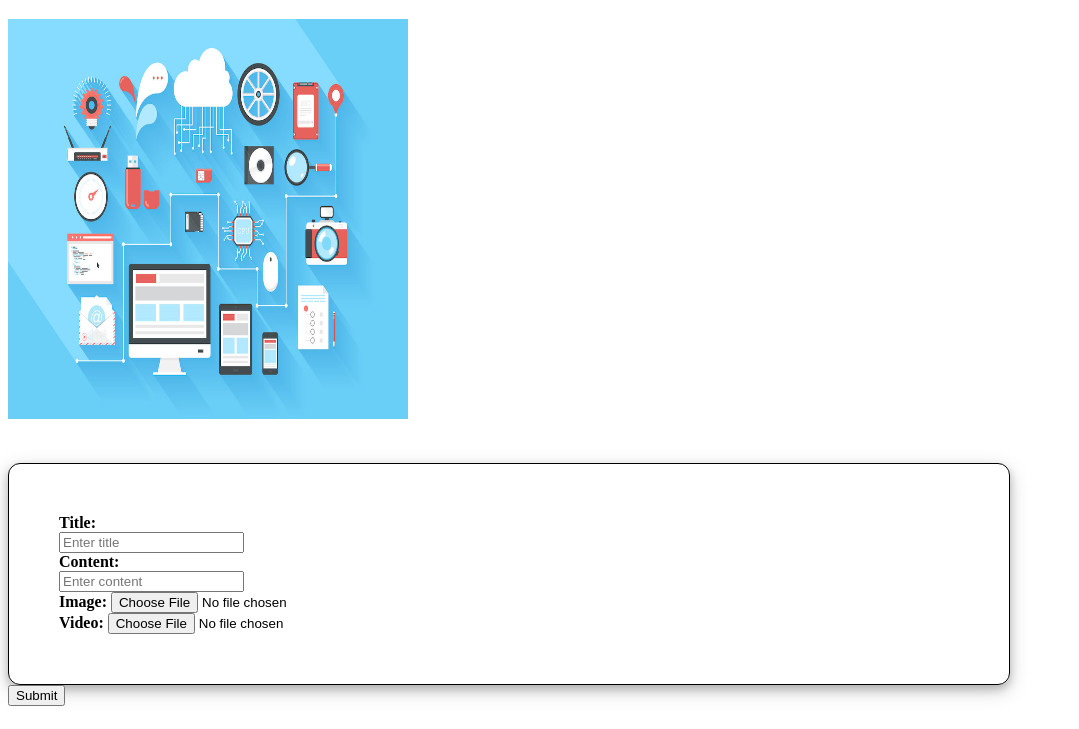
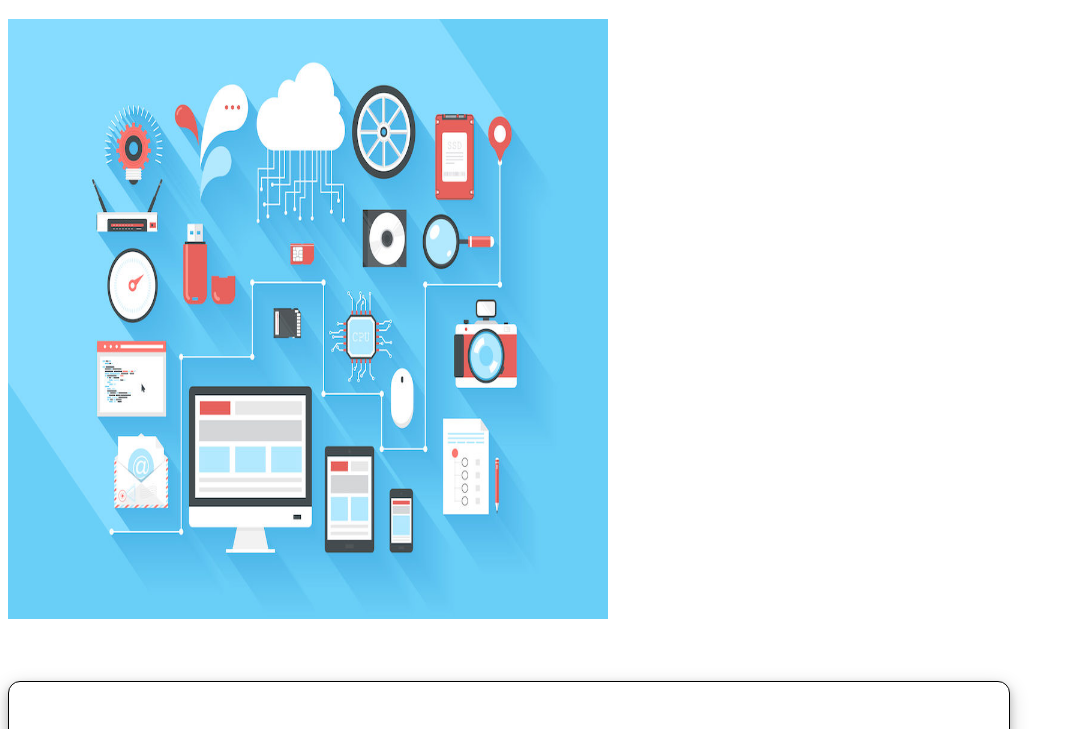
Before and after one commit to Mr-CHAITANYA/Content-management-tool, a plain HTML site: page index.html in a window 1280 px wide. Shown: the part 61-790 px from the top of the page, without its empty margins (0-1079 px from the left). Drawn offline with nearby package versions, Linux system fonts and the light colour scheme; a web font is replaced by a local one.

Commit message:
Update index.html

```diff
--- a/index.html
+++ b/index.html
@@ -17,25 +17,31 @@
   <div class="top-section">
     <div class="top">
       <h1>Content Management Tool</h1>
-      <img src="content-management-system.jpg" width="400" height="400">
+      <img src="content-management-system.jpg" width="600" height="600">
     </div>
-
+     <br>
     <div class="card">
       <div class="input-section">
         <b><label for="title">Title:</label></b> <br/>
         <input class="input" type="text" id="title" placeholder="Enter title">  <br/>
+        <br>
         <b><label for="content">Content:</label></b>  <br/>
         <input class="input" id="content" placeholder="Enter content"/>
+        <br>
       </div>
 
       <div class="input-section">
+        <br>
         <b><label class="label-section" for="image">Image:</label></b>
         <input type="file" id="image" accept="image/*">
+        <br>
       </div>
 
       <div class="input-section">
+        <br>
         <b><label class="label-section" for="video">Video:</label></b>
         <input type="file" id="video" accept="video/*">
+        <br>
       </div>
     </div>
   </div>
```
